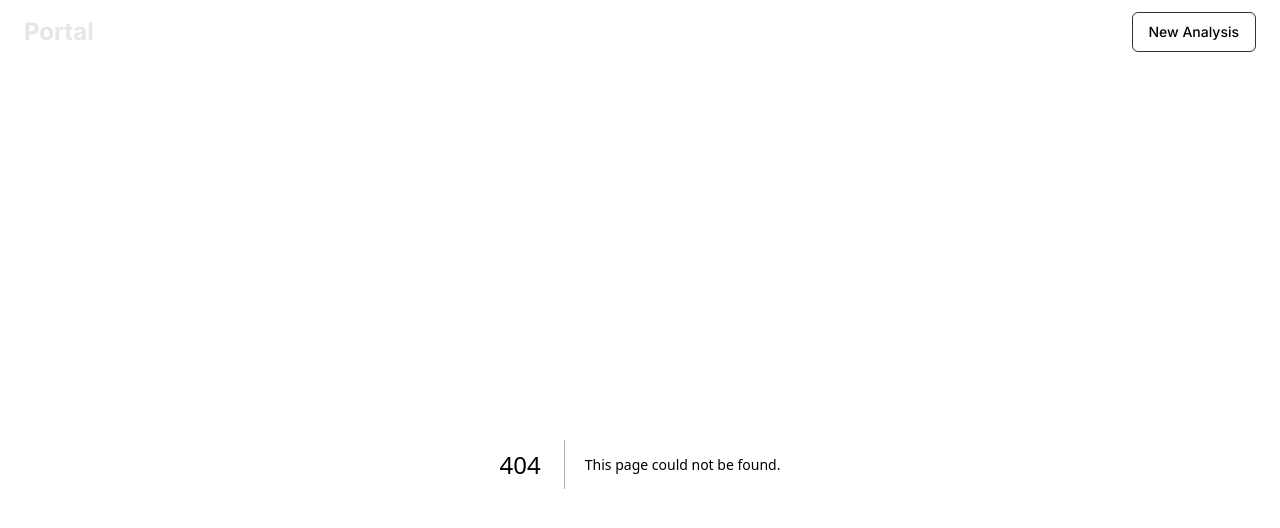
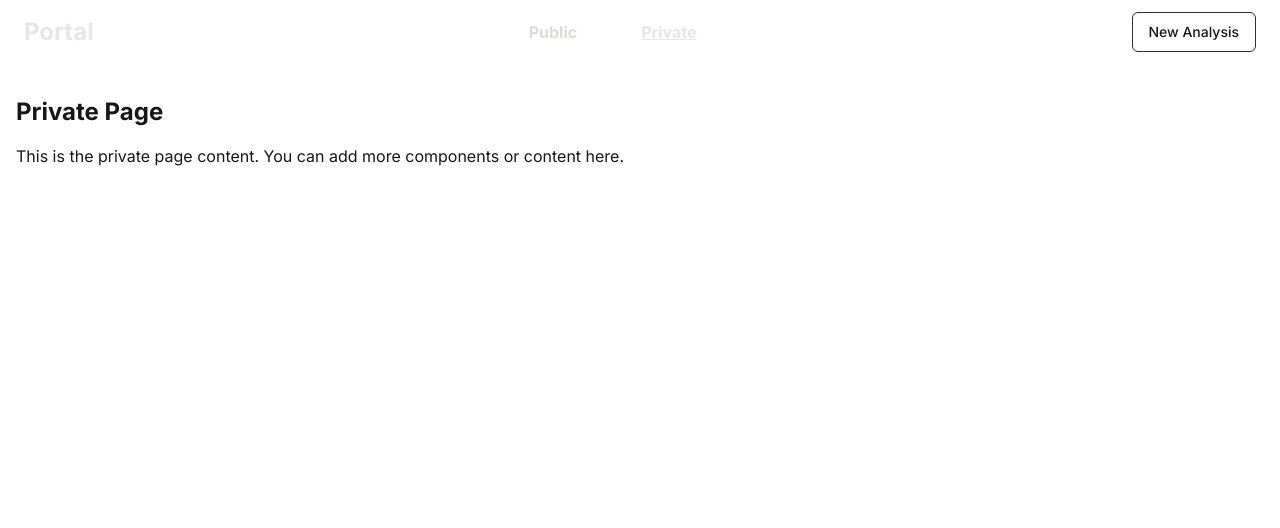
Before and after one commit to LeeJavaa/portal, a Next.js app in the folder frontend/: page /private in a window 1280 px wide. Before the commit this address had no page. Shown: the top 528 px of the page. Built offline with nearby package versions, Linux system fonts and the light colour scheme.

Commit message:
Updated navbar and added private page routing

```diff
--- /dev/null
+++ b/frontend/src/app/private/page.jsx
@@ -0,0 +1,8 @@
+export default function PrivatePage() {
+    return (
+      <div className="container mx-auto px-4 py-8">
+        <h1 className="text-2xl font-bold mb-4">Private Page</h1>
+        <p>This is the private page content. You can add more components or content here.</p>
+      </div>
+    );
+  }
--- a/frontend/src/components/Navbar.jsx
+++ b/frontend/src/components/Navbar.jsx
@@ -1,13 +1,37 @@
+'use client';
 import Link from "next/link";
+import { usePathname } from 'next/navigation'
 import CreateForm from "./CreateForm";
 
 export default function Navbar() {
+  const pathname = usePathname();
+
   return (
     <header className="sticky top-0 z-50 bg-background max-w-screen-xl mx-auto">
       <div className="flex h-16 items-center justify-between px-4 md:px-6">
         <Link href="/" prefetch={false}>
           <span className="font-bold text-primary text-2xl">Portal</span>
         </Link>
+        <nav className="flex space-x-16">
+          <Link href="/">
+            <span
+              className={`font-bold transition-colors hover:text-primary ${
+                pathname === "/" ? "text-primary underline" : "text-muted-foreground"
+              }`}
+            >
+              Public
+            </span>
+          </Link>
+          <Link href="/private">
+            <span
+              className={`font-bold transition-colors hover:text-primary ${
+                pathname === "/private" ? "text-primary underline" : "text-muted-foreground"
+              }`}
+            >
+              Private
+            </span>
+          </Link>
+        </nav>
         <CreateForm />
       </div>
     </header>
```
